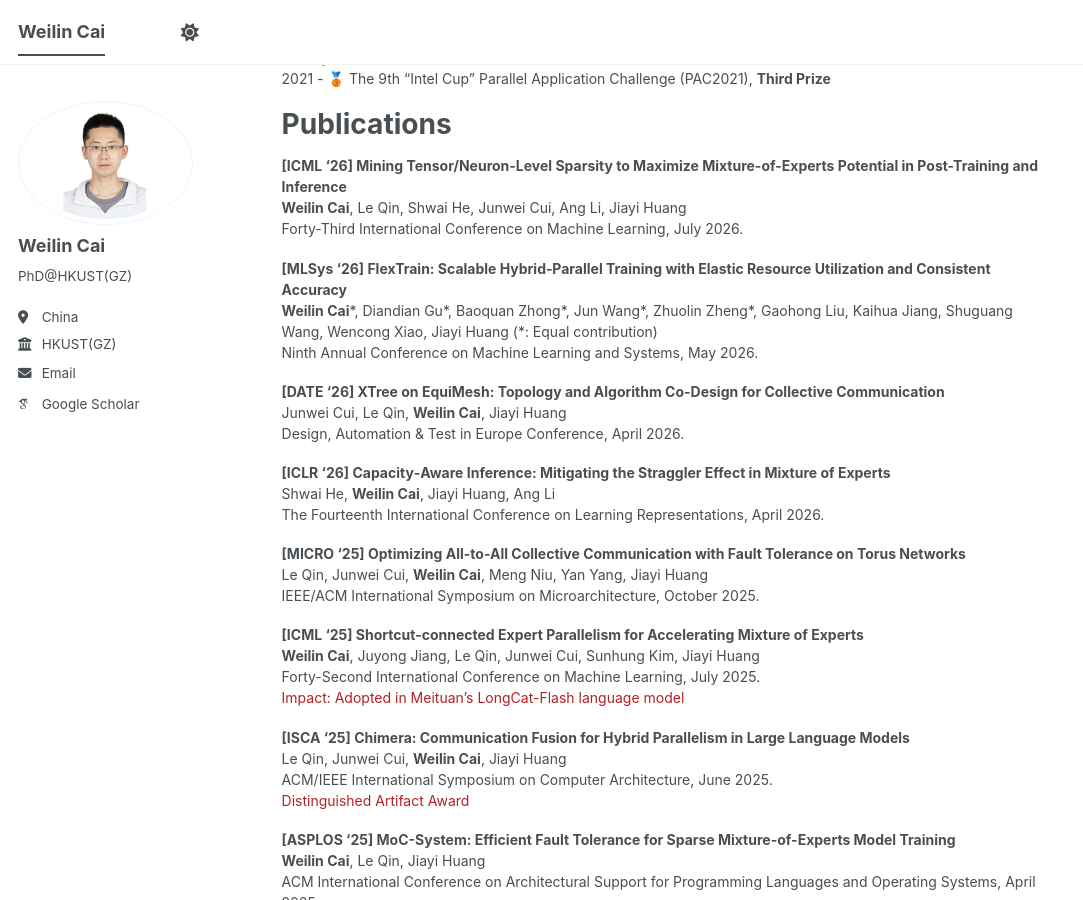
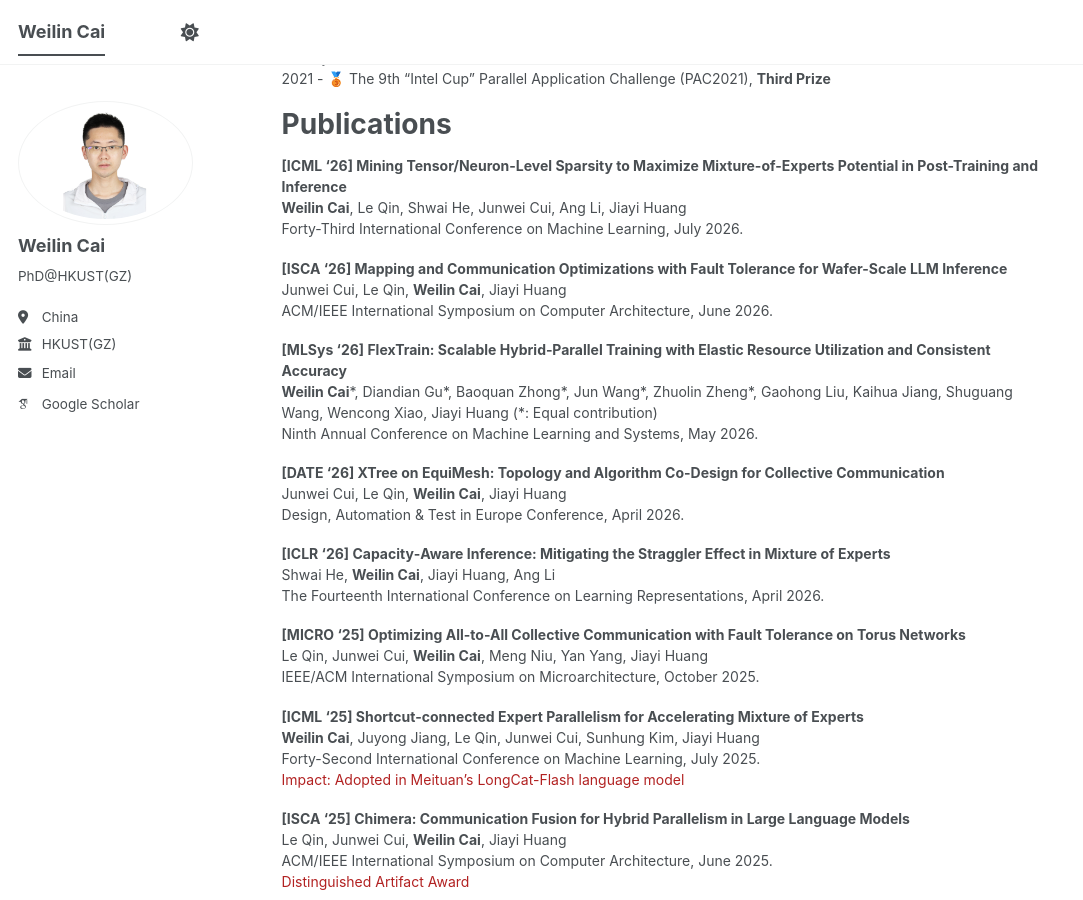
Before and after one commit to withinmiaov/withinmiaov.github.io, a Jekyll site: the page built from _pages/about.md, in a window 1280 px wide and 900 px high, scrolled down 317 px. Shown: the whole window, without its empty margins (0-1083 px from the left). Built offline with Jekyll 4.4.1, drawn with Linux system fonts in a browser that asks for light colours; some web fonts are replaced; a script bundle is joined from its source files by our own code; library files that are not in the unit come from our copies.

Commit message:
Update about.md

```diff
--- a/_pages/about.md
+++ b/_pages/about.md
@@ -31,6 +31,10 @@ Publications
 **[ICML '26] Mining Tensor/Neuron-Level Sparsity to Maximize Mixture-of-Experts Potential in Post-Training and Inference** <br>
 **Weilin Cai**, Le Qin, Shwai He, Junwei Cui, Ang Li, Jiayi Huang <br>
 Forty-Third International Conference on Machine Learning, July 2026.
+
+**[ISCA '26] Mapping and Communication Optimizations with Fault Tolerance for Wafer-Scale LLM Inference** <br>
+Junwei Cui, Le Qin, **Weilin Cai**, Jiayi Huang <br>
+ACM/IEEE International Symposium on Computer Architecture, June 2026. <br>
 
 **[MLSys '26] FlexTrain: Scalable Hybrid‑Parallel Training with Elastic Resource Utilization and Consistent Accuracy** <br>
 **Weilin Cai**\*, Diandian Gu\*, Baoquan Zhong\*, Jun Wang\*, Zhuolin Zheng\*, Gaohong Liu, Kaihua Jiang, Shuguang Wang, Wencong Xiao,
```
